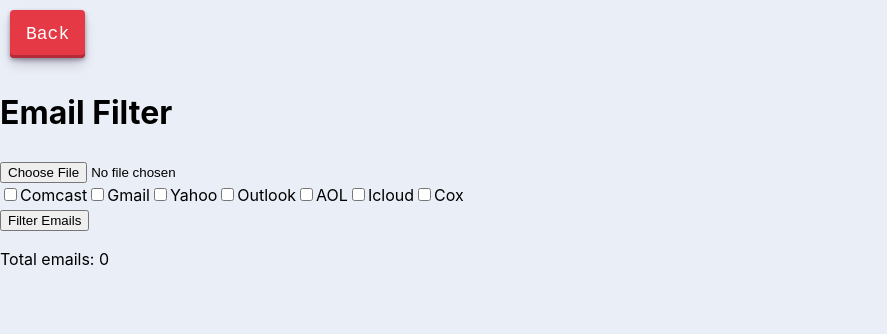
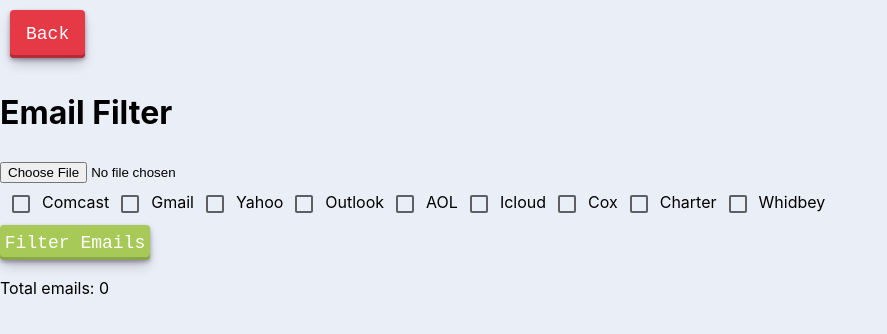
Before and after one commit to INRGI/CopyMaker, a React (Vite) app: page /emailFilter in a window 1280 px wide. Shown: the top 334 px of the page, without its empty margins (0-887 px from the left). Built offline with nearby package versions, Linux system fonts and the light colour scheme.

Commit message:
A little bit of styling(EmailFilter)

```diff
--- a/src/components/EmailFilter/EmailFilter.jsx
+++ b/src/components/EmailFilter/EmailFilter.jsx
@@ -1,18 +1,22 @@
 import { useState } from 'react';
 import * as XLSX from 'xlsx';
+import { FilterEmailsButton } from './EmailFilter.styled';
+import Checkbox from '@mui/material/Checkbox';
 
 const EmailFilter = () => {
   const [emails, setEmails] = useState([]);
   const [filteredEmails, setFilteredEmails] = useState([]);
   const [isFiltered, setIsFiltered] = useState(false);
   const [excludeDomains, setExcludeDomains] = useState({
-    comcast: false,
     gmail: false,
     yahoo: false,
     outlook: false,
+    comcast: false,
     aol: false,
     icloud: false,
     cox: false,
+    charter: false,
+    whidbey: false,
   });
 
   const handleFileUpload = (e) => {
@@ -65,7 +69,7 @@ const EmailFilter = () => {
       <input type="file" onChange={handleFileUpload} />
       <div>
         <label>
-          <input
+          <Checkbox
             type="checkbox"
             name="comcast"
             checked={excludeDomains.comcast}
@@ -74,7 +78,7 @@ const EmailFilter = () => {
           Comcast
         </label>
         <label>
-          <input
+          <Checkbox
             type="checkbox"
             name="gmail"
             checked={excludeDomains.gmail}
@@ -83,7 +87,7 @@ const EmailFilter = () => {
           Gmail
         </label>
         <label>
-          <input
+          <Checkbox
             type="checkbox"
             name="yahoo"
             checked={excludeDomains.yahoo}
@@ -92,7 +96,7 @@ const EmailFilter = () => {
           Yahoo
         </label>
         <label>
-          <input
+          <Checkbox
             type="checkbox"
             name="outlook"
             checked={excludeDomains.outlook}
@@ -101,16 +105,17 @@ const EmailFilter = () => {
           Outlook
         </label>
         <label>
-          <input
+          <Checkbox
             type="checkbox"
             name="aol"
             checked={excludeDomains.aol}
             onChange={handleCheckboxChange}
+            color="success"
           />
           AOL
         </label>
         <label>
-          <input
+          <Checkbox
             type="checkbox"
             name="icloud"
             checked={excludeDomains.icloud}
@@ -119,7 +124,7 @@ const EmailFilter = () => {
           Icloud
         </label>
         <label>
-          <input
+          <Checkbox
             type="checkbox"
             name="cox"
             checked={excludeDomains.cox}
@@ -127,8 +132,26 @@ const EmailFilter = () => {
           />
           Cox
         </label>
+        <label>
+          <Checkbox
+            type="checkbox"
+            name="charter"
+            checked={excludeDomains.charter}
+            onChange={handleCheckboxChange}
+          />
+          Charter
+        </label>
+        <label>
+          <Checkbox
+            type="checkbox"
+            name="whidbey"
+            checked={excludeDomains.whidbey}
+            onChange={handleCheckboxChange}
+          />
+          Whidbey
+        </label>
       </div>
-      <button onClick={filterEmails}>Filter Emails</button>
+      <FilterEmailsButton onClick={filterEmails}>Filter Emails</FilterEmailsButton>
       {isFiltered && (
         <button onClick={downloadCSV}>Download New CSV</button>
       )}
@@ -141,3 +164,22 @@ const EmailFilter = () => {
 };
 
 export default EmailFilter;
+
+
+
+
+
+// roadrunner
+// embarqmail
+// centurytel
+// centurylink
+// shaw
+// Bigpond
+// chartermi
+// netzero
+// juno
+// tas
+// twc
+// hotmail
+// windstream
+// verizon
--- a/src/components/EmailFilter/EmailFilter.styled.jsx
+++ b/src/components/EmailFilter/EmailFilter.styled.jsx
@@ -0,0 +1,92 @@
+import styled from "@emotion/styled";
+
+export const FilterEmailsButton = styled.button`
+    align-items: center;
+    appearance: none;
+    background-color: #a7c957;
+    border-radius: 4px;
+    border-width: 0;
+    box-shadow: rgba(45, 35, 66, 0.4) 0 2px 4px,rgba(45, 35, 66, 0.3) 0 7px 13px -3px,#8aa649 0 -3px 0 inset;
+    box-sizing: border-box;
+    color: white;
+    cursor: pointer;
+    display: inline-flex;
+    font-family: "JetBrains Mono",monospace;
+    height: 35px;
+    justify-content: center;
+    line-height: 1;
+    list-style: none;
+    overflow: hidden;
+    padding-left: 16px;
+    padding-right: 16px;
+    position: relative;
+    text-align: left;
+    text-decoration: none;
+    transition: box-shadow .15s,transform .15s;
+    user-select: none;
+    -webkit-user-select: none;
+    touch-action: manipulation;
+    white-space: nowrap;
+    will-change: box-shadow,transform;
+    font-size: 18px;
+    width: 150px;
+    &:focus {
+    box-shadow: #8aa649 0 0 0 1.5px inset, rgba(45, 35, 66, 0.4) 0 2px 4px, rgba(45, 35, 66, 0.3) 0 7px 13px -3px, #8aa649 0 -3px 0 inset;
+    }
+
+    &:hover {
+    box-shadow: rgba(45, 35, 66, 0.4) 0 4px 8px, rgba(45, 35, 66, 0.3) 0 7px 13px -3px, #8aa649 0 -3px 0 inset;
+    transform: translateY(-1px);
+    }
+
+    &:active {
+    box-shadow: #8aa649 0 3px 7px inset;
+    transform: translateY(1px);
+    }
+`;
+
+
+export const ChooseFileButton = styled.input`
+    align-items: center;
+    appearance: none;
+    background-color: #a7c957;
+    border-radius: 4px;
+    border-width: 0;
+    box-shadow: rgba(45, 35, 66, 0.4) 0 2px 4px,rgba(45, 35, 66, 0.3) 0 7px 13px -3px,#8aa649 0 -3px 0 inset;
+    box-sizing: border-box;
+    color: white;
+    cursor: pointer;
+    display: inline-flex;
+    font-family: "JetBrains Mono",monospace;
+    height: 35px;
+    justify-content: center;
+    line-height: 1;
+    list-style: none;
+    overflow: hidden;
+    padding-left: 16px;
+    padding-right: 16px;
+    position: relative;
+    text-align: left;
+    text-decoration: none;
+    transition: box-shadow .15s,transform .15s;
+    user-select: none;
+    -webkit-user-select: none;
+    touch-action: manipulation;
+    white-space: nowrap;
+    will-change: box-shadow,transform;
+    font-size: 18px;
+    width: 150px;
+    &:focus {
+    box-shadow: #8aa649 0 0 0 1.5px inset, rgba(45, 35, 66, 0.4) 0 2px 4px, rgba(45, 35, 66, 0.3) 0 7px 13px -3px, #8aa649 0 -3px 0 inset;
+    }
+
+    &:hover {
+    box-shadow: rgba(45, 35, 66, 0.4) 0 4px 8px, rgba(45, 35, 66, 0.3) 0 7px 13px -3px, #8aa649 0 -3px 0 inset;
+    transform: translateY(-1px);
+    }
+
+    &:active {
+    box-shadow: #8aa649 0 3px 7px inset;
+    transform: translateY(1px);
+    }
+`;
```
